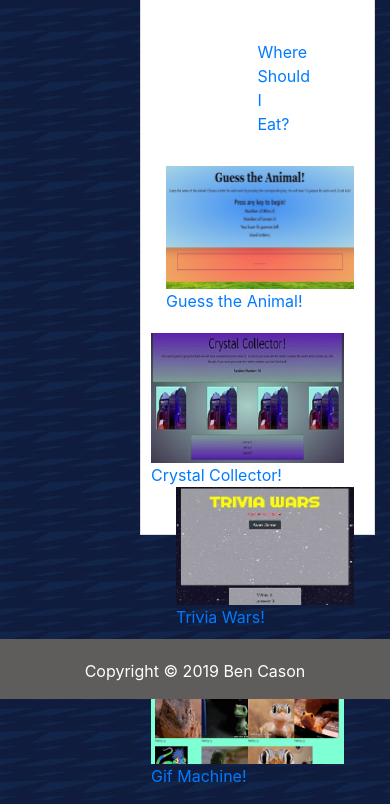
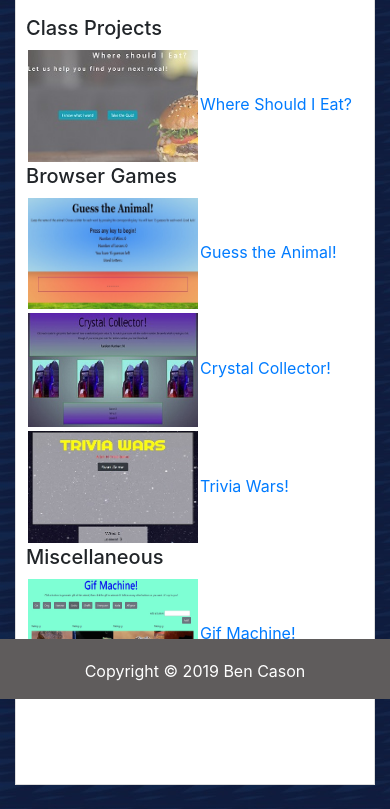
Before and after one commit to bcason9/Bootsrap-Portfolio, a plain HTML site: page portfolio.html in a window 390 px wide. Shown: the part 145-954 px from the top of the page. Drawn offline with nearby package versions, Linux system fonts and the light colour scheme.

Commit message:
updated modile responsiveness and portfolio layout

```diff
--- a/assets/css/style.css
+++ b/assets/css/style.css
@@ -3,32 +3,8 @@ body{
     background-image: url("../dark-paths.jpg");
   }
 
-#pic1 {
-    margin-left: 15px;
-    margin-right: 10px;
-    margin-bottom: 20px;
-  }
 
-#pic2 {
-    margin-right: 20px;
-  }
-
-#pic3 {
-    margin-left: 25px;
-    margin-right: 10px;
-    margin-bottom: 10px;
-  }
-
-#pic4 {
-    margin-right: 20px;
-  }
-
-#pic5 {
-  height: 150px;
-  width: 10px;
-}
-
-img {
+#img-front {
     margin-right: 15px;
 }
 
@@ -37,7 +13,7 @@ img {
   padding: 10px;
   background-color: white;
   height: 600px;
-  margin-left: 125px;
+  margin-left: 185px;
 }
 
 form {
@@ -54,3 +30,55 @@ form {
   color: white;
   text-align: center;
 }
+
+@media screen and (max-width: 780px) {
+  .media {
+    margin-left: auto;
+    height: 850px;
+  }
+
+  img {
+    height: 300px;
+    width: 170px;
+  }
+
+  .img-fluid {
+    margin: 2px;
+  }
+
+}
+
+@media screen and (max-width: 550px) {
+  .media {
+    margin-left: auto;
+    height: 850px;
+  }
+
+  img {
+    height: 300px;
+    width: 170px;
+  }
+
+  .img-fluid {
+    margin: 2px;
+  }
+
+}
+
+@media screen and (max-width: 320px) {
+  .media {
+    margin-left: auto;
+    height: 850px;
+  }
+
+  img {
+    height: auto;
+    width: 105px;
+  }
+
+  .img-fluid {
+    margin: 2px;
+    margin-right: 10px;
+  }
+
+}
--- a/portfolio.html
+++ b/portfolio.html
@@ -33,13 +33,20 @@
             <div class="media-body">
             <h2 class="mt-0">Portfolio</h2>
             <br>
-            <div class="row d-flex justify-content-center mb-3">
+            <h5>Class Projects</h5>
+            <div class="row">
               <div class="col-md-3" id="pic5"><img src="assets/project1.jpg" class="img-fluid" alt=""><a href="https://johnnytross.github.io/project1/">Where Should I Eat?</a></div>
+              </div>
+            <h5>Browser Games</h5>
+              <div class="row">
               <div class="col-md-3" id="pic1"><img src="assets/wordguess.jpg" class="img-fluid" alt="..."><a href="https://bcason9.github.io/Word-Guess-Game/">Guess the Animal!</a></div>
               <div class="col-md-3" id="pic2"><img src="assets/crystalcollector.jpg" class="img-fluid" alt="..."><a href="https://bcason9.github.io/unit-4-game/">Crystal Collector!</a></div>
-              <div class="w-100"></div>
               <div class="col-md-3" id="pic3"><img src="assets/triviawars.jpg" class="img-fluid" alt="..."><a href="https://bcason9.github.io/TriviaGame/">Trivia Wars!</a></div>
+              </div>
+            <h5>Miscellaneous</h5>
+              <div class="row">
               <div class="col-md-3" id="pic4"><img src="assets/gifmachine.jpg" class="img-fluid" alt="..."><a href="https://bcason9.github.io/GifTastic/">Gif Machine!</a></div>
+              </div>
             </div>
             </div>
           </div>
```
Also changed, not shown: index.html (+2 -2 lines).
